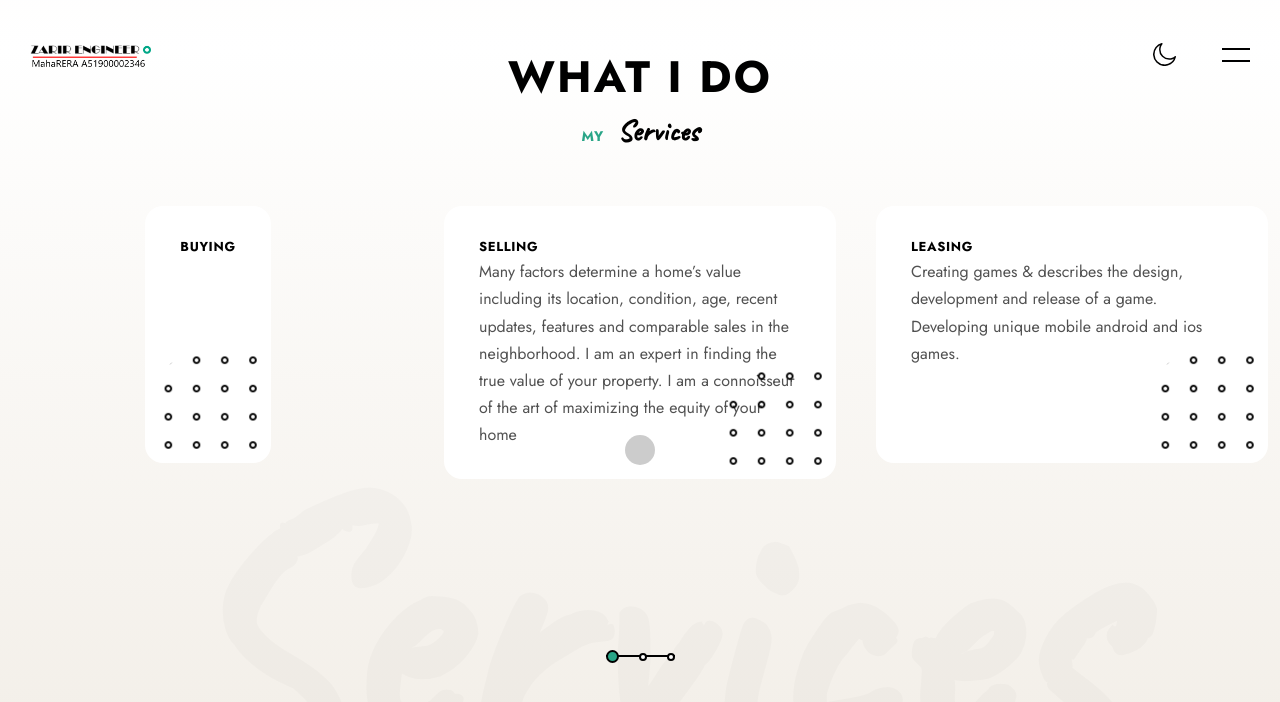
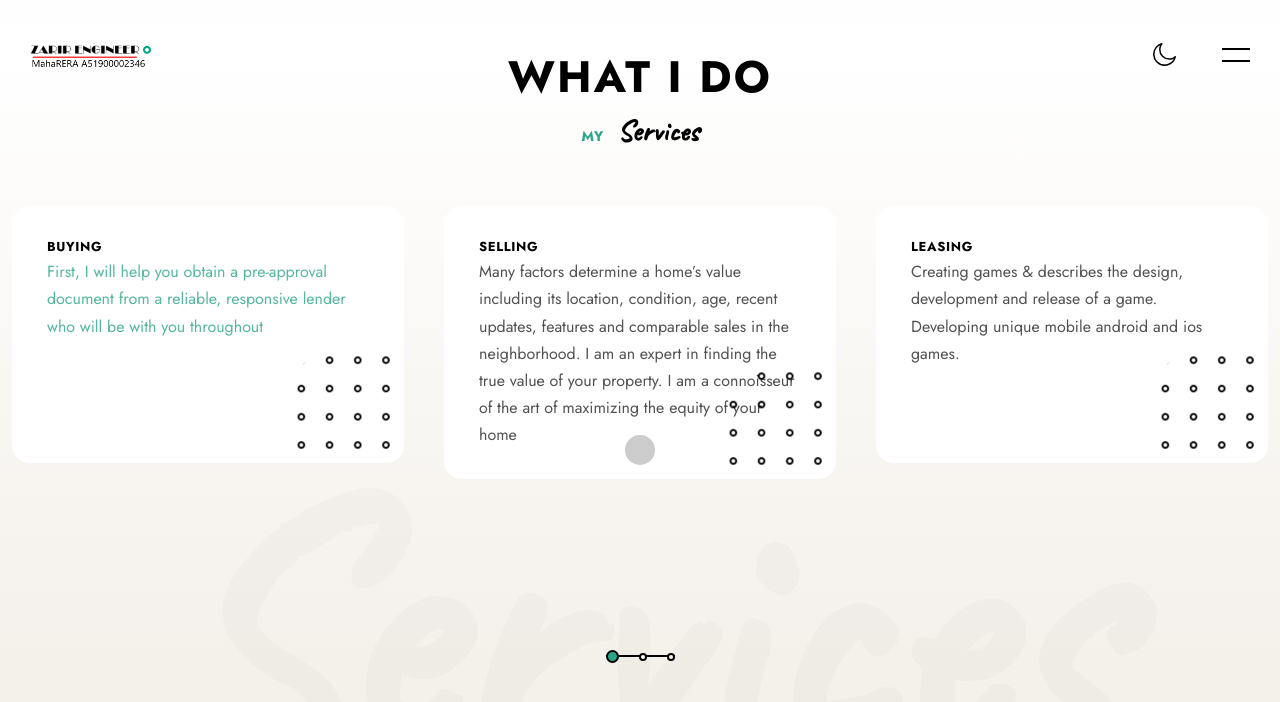
Before and after one commit to zarir-engineer/buildyourhome, a Jekyll site: the page built from index.html, in a window 1280 px wide and 900 px high, scrolled down 1031 px. Shown: the top 702 px of the window. Built offline with Jekyll 4.4.1, drawn with Linux system fonts in a browser that asks for light colours; the list of posts is cut into pages by our own code.

Commit message:
Update body_wrapper.html

```diff
--- a/_includes/body_wrapper.html
+++ b/_includes/body_wrapper.html
@@ -105,7 +105,7 @@
                                 <span> Buying </span>
                             </div>
                             <div class="lui-text">
-                                <div> </div>
+                                <div> First, I will help you obtain a pre-approval document from a reliable, responsive lender who will be with you throughout  </div>
                             </div>
 <!--                            <a href="#pricing-section" class="lnk"> See Pricing </a>-->
                             <div class="image" style="background-image: url(assets/images/pat-2.png);"></div>
```
